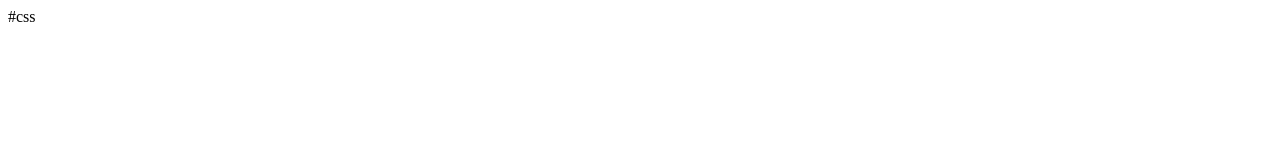
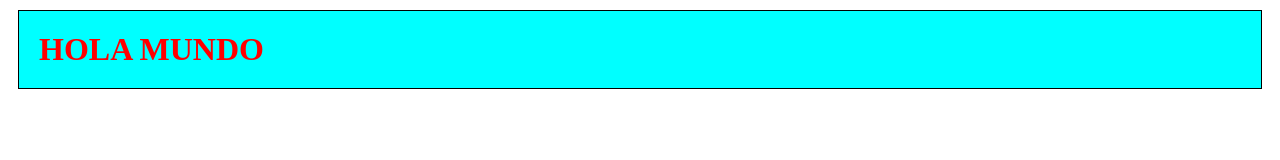
Before and after one commit to irinadiaz22/css, a plain HTML site: page index.html in a window 1280 px wide. Drawn offline with Linux system fonts and the light colour scheme.

Commit message:
cambios en estructura

```diff
--- a/index.html
+++ b/index.html
@@ -1 +1,12 @@
-#css
+<!DOCTYPE html>
+<html lang="en">
+<head>
+    <meta charset="UTF-8">
+    <meta name="viewport" content="width=device-width, initial-scale=1.0">
+    <title>Document</title>
+    <link rel="stylesheet" href="css/style.css">
+</head>
+<body>
+    <h1>HOLA MUNDO</h1>
+</body>
+</html>
--- a/style.css
+++ b/style.css
@@ -1 +1,7 @@
-#css
+h1{
+    color: red;
+    border: 1px solid black;
+    margin: 10px;
+    padding: 20px;
+    background-color: aqua;
+}
```
